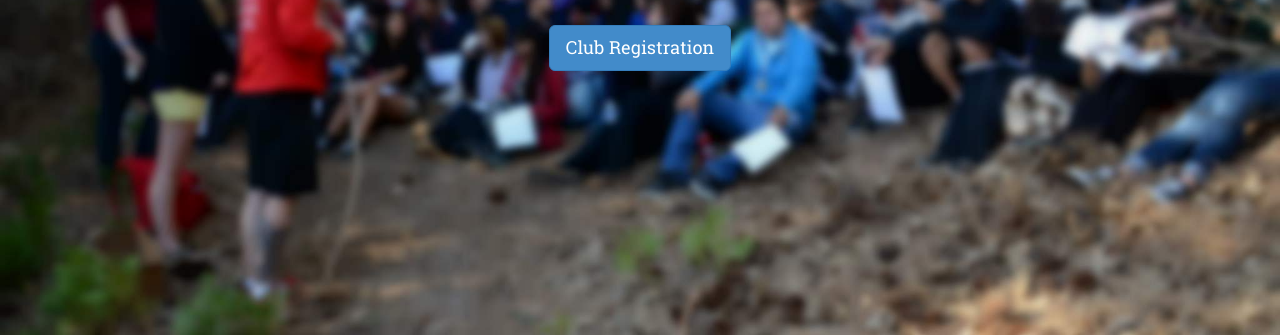
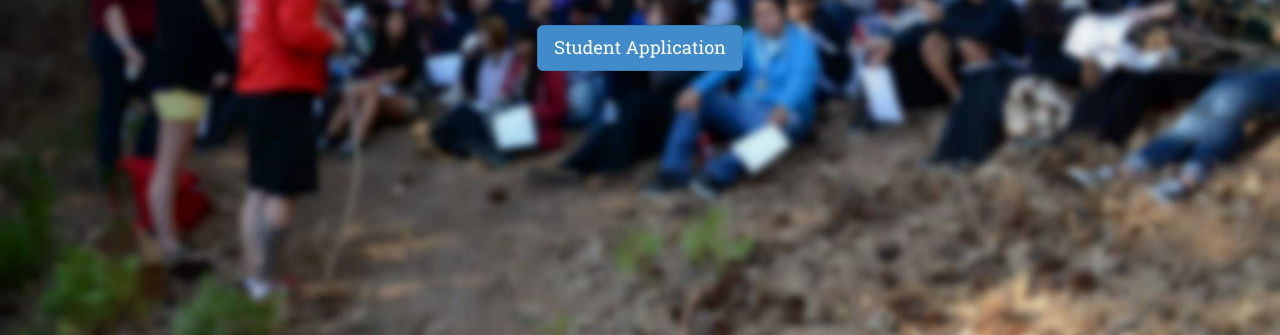
Before and after one commit to isaac-siegel/RYLA5280, a plain HTML site: page index.html in a window 1280 px wide. Shown: the part 465-800 px from the top of the page. Drawn offline with nearby package versions, Linux system fonts and the light colour scheme; a script that the page names is missing; a web font is replaced by a local one.

Commit message:
change button from Club to Student app

```diff
--- a/index.html
+++ b/index.html
@@ -557,8 +557,8 @@
 
     <div id="extra_space2"></br></br></div></br>
 
-    <a id="fade5" href="https://forms.gle/xFXKa9HjBb78FDpa8" target="_blank">
-        <button type="button" class="btn btn-primary btn-lg">Club Registration</button>
+    <a id="fade5" href="https://form.jotform.com/222864521795161" target="_blank">
+        <button type="button" class="btn btn-primary btn-lg">Student Application</button>
     </a>
 
 <!--     <a id="fade5" href="" target="_blank">
```
